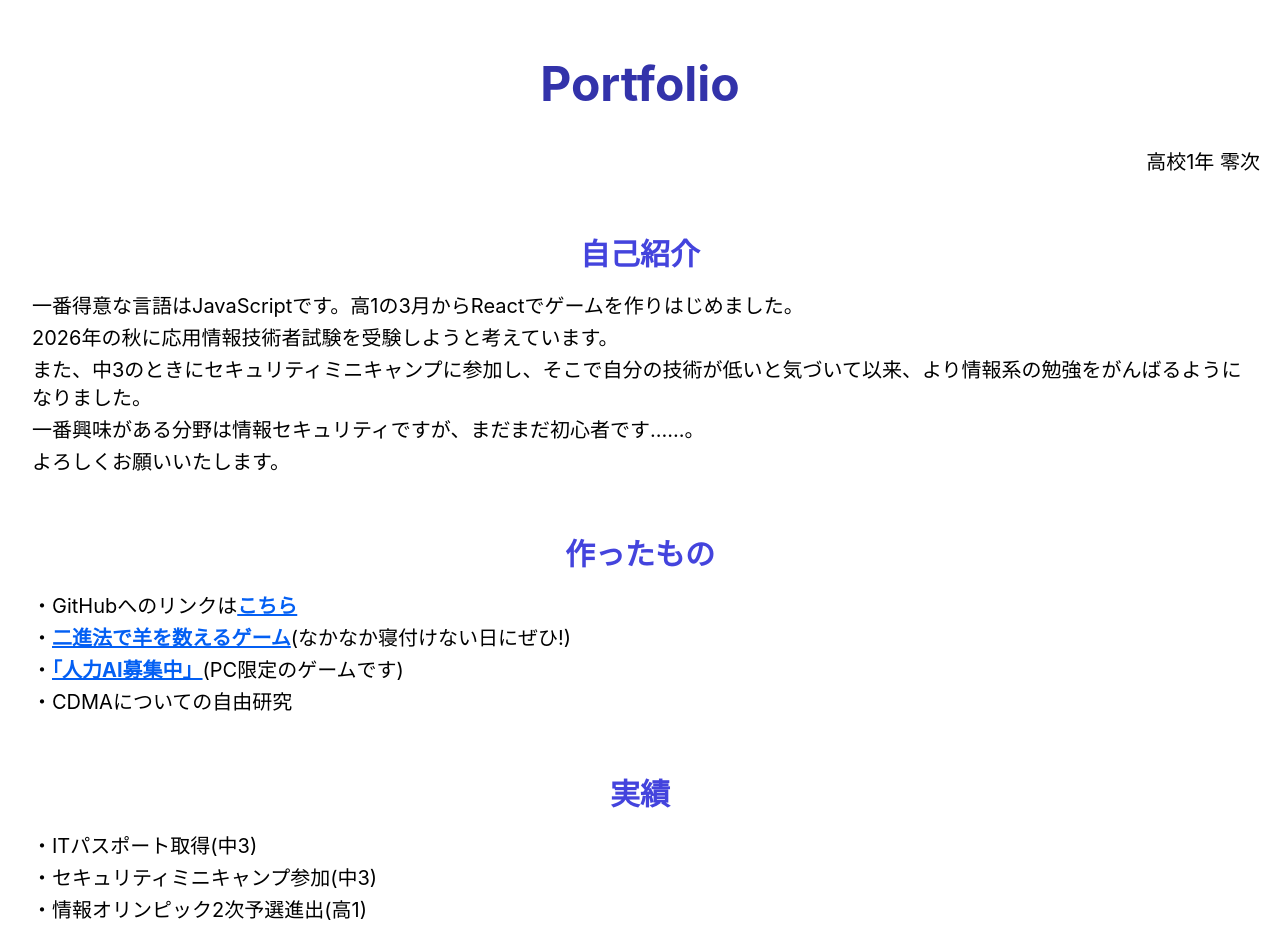
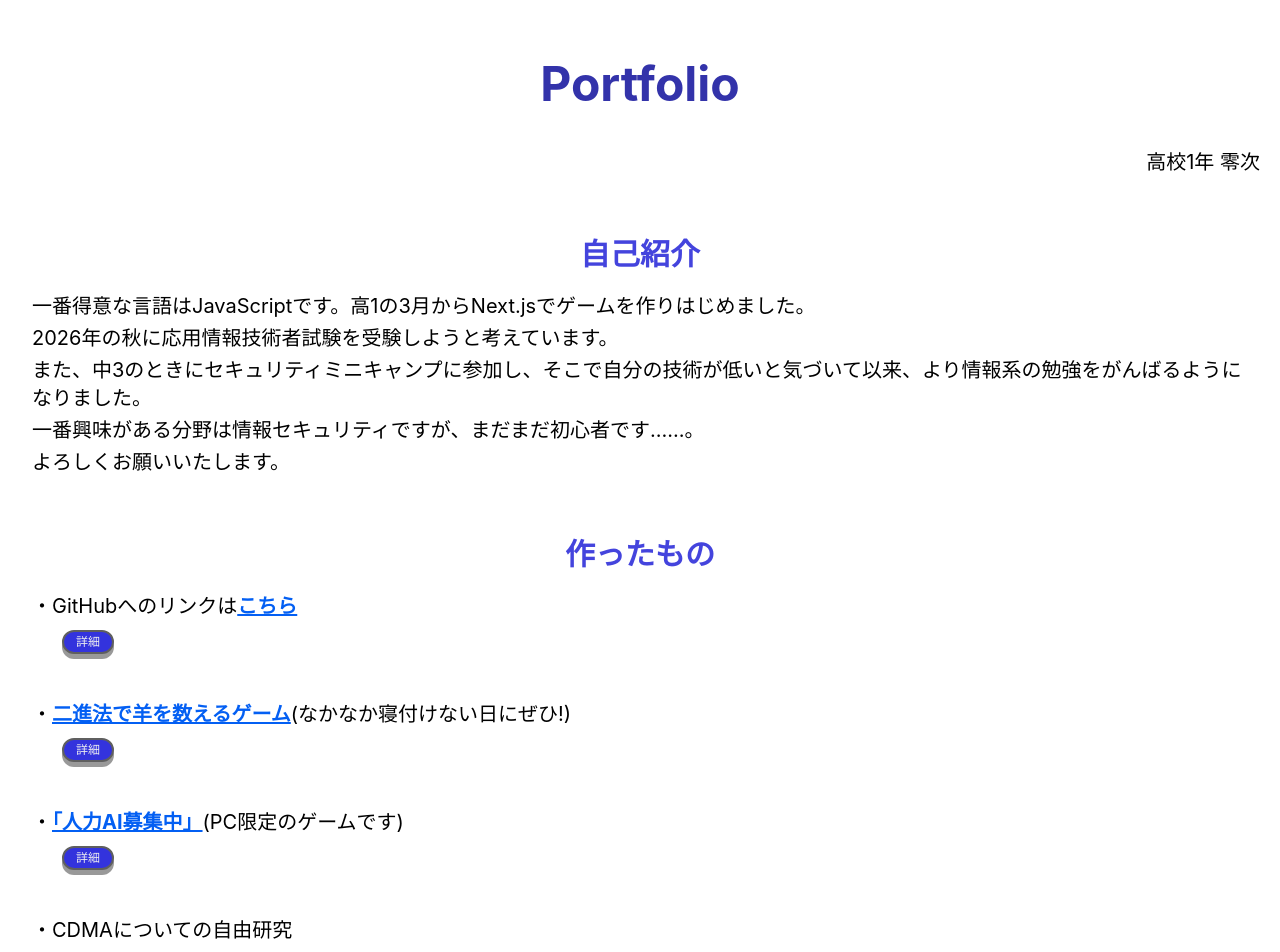
Before and after one commit to ennoreiji0/nextjs-portfolio, a Next.js app: page / in a window 1280 px wide. Shown: the top 952 px of the page. Built offline with nearby package versions, Linux system fonts and the light colour scheme.

Commit message:
top page change

```diff
--- a/app/page.tsx
+++ b/app/page.tsx
@@ -3,6 +3,7 @@ import BigTitle from "@/components/BigTitle";
 import Paragraph from "@/components/Paragraph";
 import MyLink from "@/components/MyLink";
 import Header from "@/components/Header";
+import Explain from "@/components/Explain";
 
 export default function Home(){
   return (
@@ -12,7 +13,7 @@ export default function Home(){
       <div>
         <BigTitle>自己紹介</BigTitle>
         <Paragraph>
-          <p>一番得意な言語はJavaScriptです。高1の3月からReactでゲームを作りはじめました。</p>
+          <p>一番得意な言語はJavaScriptです。高1の3月からNext.jsでゲームを作りはじめました。</p>
           <p>2026年の秋に応用情報技術者試験を受験しようと考えています。</p>
           <p>また、中3のときにセキュリティミニキャンプに参加し、そこで自分の技術が低いと気づいて以来、より情報系の勉強をがんばるようになりました。</p>
           <p>一番興味がある分野は情報セキュリティですが、まだまだ初心者です……。</p>
@@ -22,10 +23,34 @@ export default function Home(){
       <div>
         <BigTitle>作ったもの</BigTitle>
         <Paragraph>
-          <p>・GitHubへのリンクは<MyLink href="https://github.com/ennoreiji0/nextjs-portfolio" target="_blank">こちら</MyLink></p>
-          <p>・<MyLink href="/sheep">二進法で羊を数えるゲーム</MyLink>(なかなか寝付けない日にぜひ!)</p>
-          <p>・<MyLink href="/AI">「人力AI募集中」</MyLink>(PC限定のゲームです)</p>
-          <p>・CDMAについての自由研究</p>
+          <div>
+            <p>・GitHubへのリンクは<MyLink href="https://github.com/ennoreiji0/nextjs-portfolio" target="_blank">こちら</MyLink></p>
+            <Explain>
+              <p>このサイトと、下記のゲームをNext.jsで作りました。そのリンクです。</p>
+            </Explain>
+          </div>
+          <div>
+            <p>・<MyLink href="/sheep">二進法で羊を数えるゲーム</MyLink>(なかなか寝付けない日にぜひ!)</p>
+            <Explain>
+              <p>夜に眠れないときに羊を数えると眠れるという話は有名ですが、二進法で数えようとする人がなぜかいなかった(当たり前ですが)のでゲームにしました。</p>
+              <p>もともとは中3のときにJavaScriptだけで作っていましたが、Next.jsの勉強のために作り直してみました。</p>
+              <p>中3のときは、設定画面からゲーム画面に移動するときに、わざわざLocal Storageに設定の情報を入れていましたが、Reactでは設定情報を引数のようにしてゲーム画面のコンポーネントに渡すことができるので、便利だなと感じました。でも難しかったです。</p>
+            </Explain>
+          </div>
+          <div>
+            <p>・<MyLink href="/AI">「人力AI募集中」</MyLink>(PC限定のゲームです)</p>
+            <Explain>
+              <p>プレイヤーが生成AIになりきって仕事をするゲームです。今はまだ「要約ゲーム」しか作れていませんが、今後増やす予定です。</p>
+              <p>文章のうち、消したい部分をマウスなどでなぞることで、要らない部分を消していきます。素早く、正確に要約すると「AI度」が上がります。</p>
+              <p>最後の問題が終わった後にタイトル画面に戻るのですが、そのときには問題文を入れた配列が空になってしまっていて、もう一度始めることができないというバグがあったので、それを直すのが難しかったです。</p>
+            </Explain>
+          </div>
+          <div>
+            <p>・CDMAについての自由研究</p>
+            <Explain>
+              <p>高1の夏休みの自由研究で、CDMAという通信方式について調べました。</p>
+            </Explain>
+          </div>
         </Paragraph>
       </div>
       <div>
--- /dev/null
+++ b/components/Explain.tsx
@@ -0,0 +1,20 @@
+import { ReactNode, useState } from "react"
+import NormalButton from "./NormalButton"
+
+interface Prop{
+  children:ReactNode
+}
+
+export default function Explain({children}:Prop){
+  const [appear,setAppear]=useState(false)
+  return (
+    <div className={appear?"bg-[#f0f0f0] p-2 space-y-4 pb-5 mb-4":"p-2 pb-10"}>
+
+      <p className="text-xs pl-5"><NormalButton onClick={()=>setAppear(!appear)}>{appear? "閉じる":"詳細"}</NormalButton></p>
+      {appear &&(<div className="text-base">{children}</div>)}
+
+
+    </div>
+
+  )
+}
--- a/components/NormalButton.tsx
+++ b/components/NormalButton.tsx
@@ -12,7 +12,7 @@ export default function NormalButton({children , ...props}:Props){
       border-2
       border-[#5f5f5f]
       text-[#f0f0f0]
-      px-4 py-1 mx-2 my-1
+      px-3 py-0.5 mx-0.5 my-0.5
       shadow-[0_5px_0_0_#999999]
       transition-all
       duration-100
```
